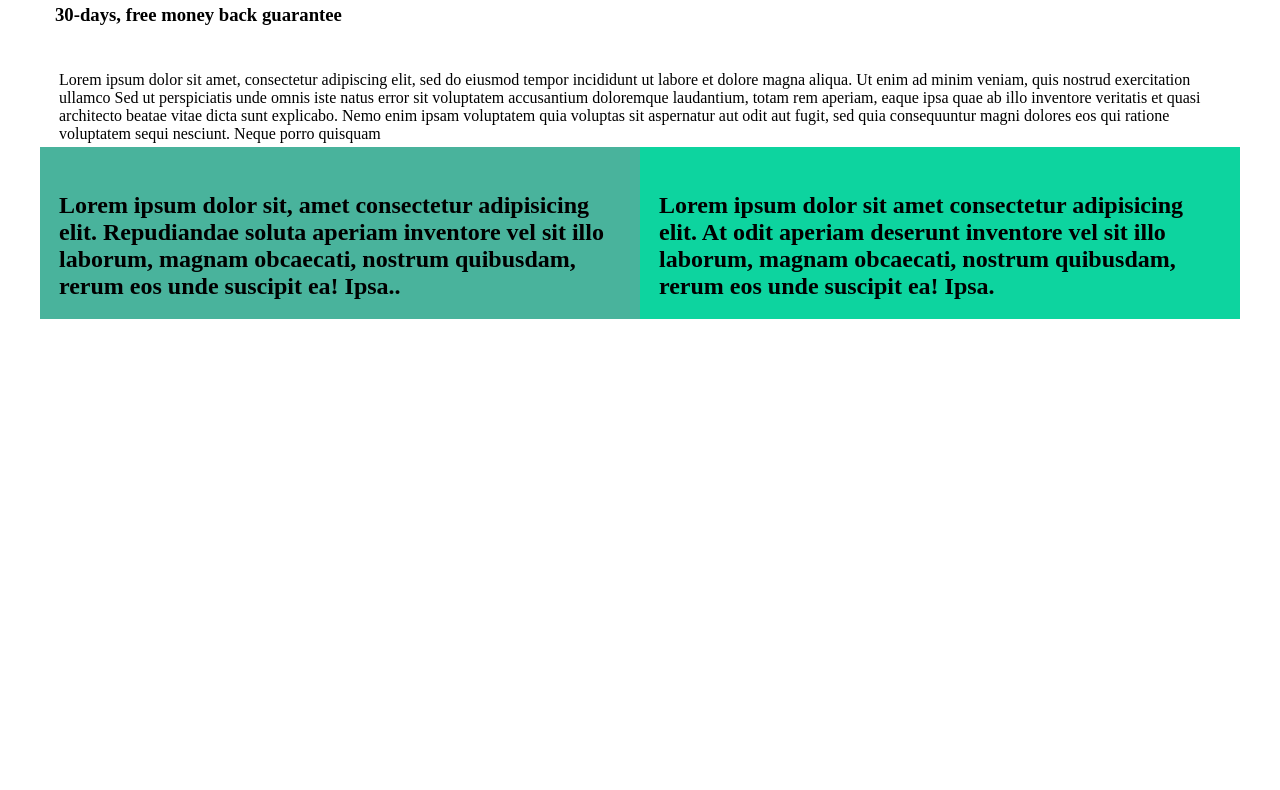
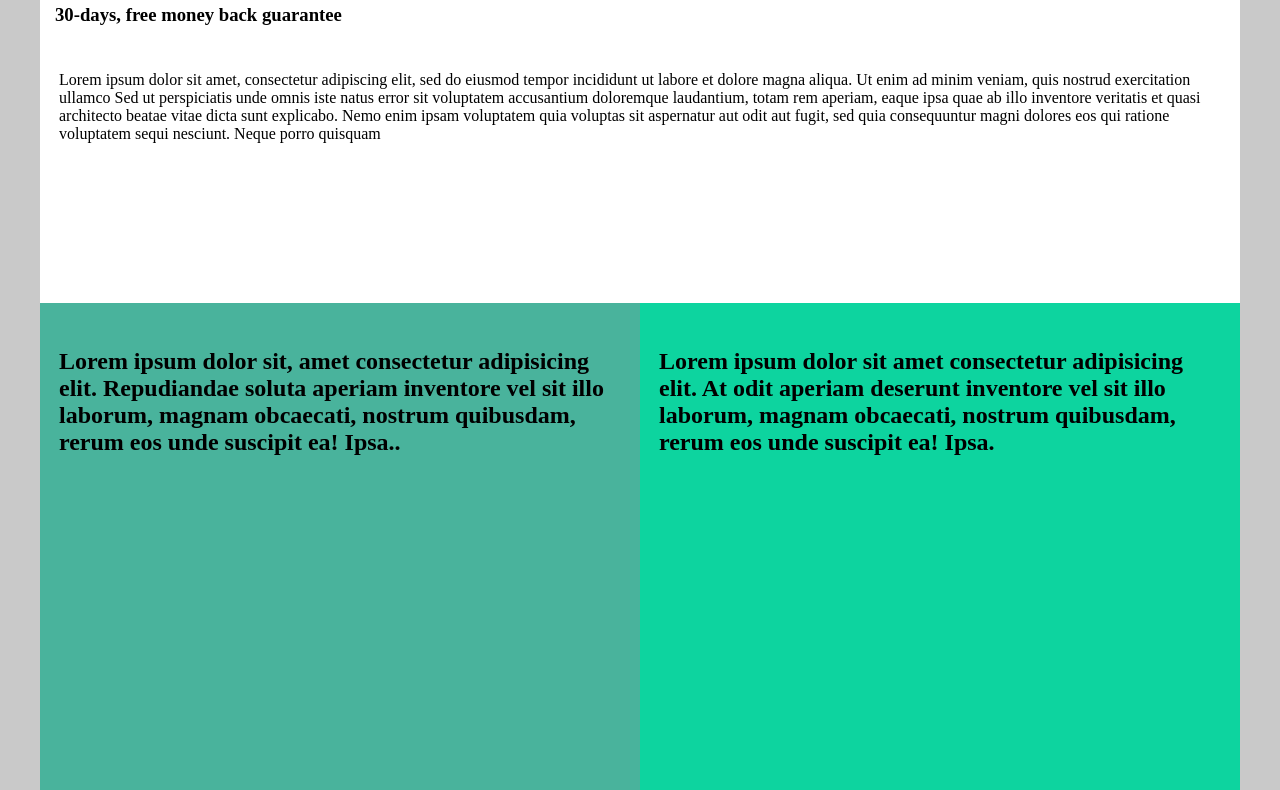
Before and after one commit to emilegershonberri/box-form, a plain HTML site: page index.html in a window 1280 px wide. Shown: the part 137-927 px from the top of the page. Before the commit the page ends 800 px from the top, so only its background shows below. Drawn offline with Linux system fonts and the light colour scheme.

Commit message:
first commit

```diff
--- a/styles.css
+++ b/styles.css
@@ -1,5 +1,5 @@
 body{
-    background-color: #FFFFFF;
+    background-color: rgba(31, 31, 30, 0.24);
     padding: 20px;
     margin: 20px;
 }
@@ -53,7 +53,7 @@ margin-bottom: -15px;
 }
 
 
-@media only screen {
+@media only screen and (max-width: 200px) {
 body{
     width: auto;
     height: auto;
```
